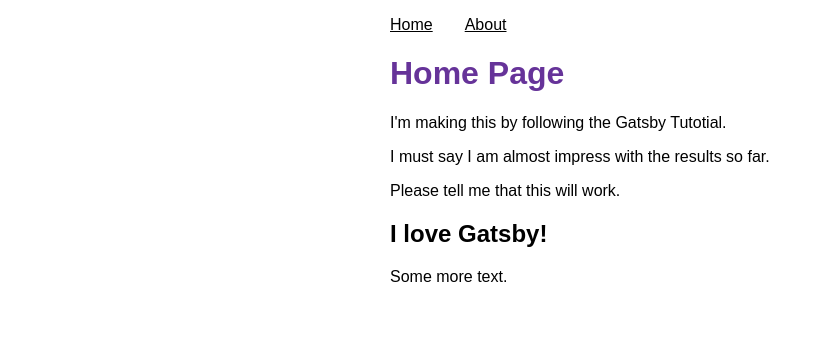
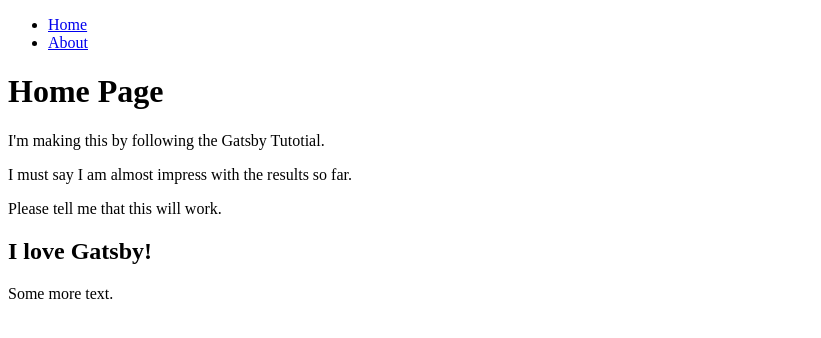
Before and after one commit to anielfeyt/my-first-gasby-site, a Gatsby site: page / in a window 1280 px wide. Shown: the whole page, without its empty margins (0-821 px from the left). Built offline with nearby package versions, Linux system fonts and the light colour scheme; Gatsby itself is replaced by a stand-in of ours.

Commit message:
Removed classes for testing

```diff
--- a/src/components/Layout.js
+++ b/src/components/Layout.js
@@ -1,28 +1,43 @@
 import * as React from 'react';
 import { Link } from 'gatsby';
-import {
-    container,
-    heading,
-    navLinks,
-    navLinkItem,
-    navLinkText
-} from './Layout.module.css';
+// import {
+//     container,
+//     heading,
+//     navLinks,
+//     navLinkItem,
+//     navLinkText
+// } from './Layout.module.css';
 
 const Layout = ({ pageTitle, children }) => {
     return (
-        <main className={container}>
+        // <main className={container}>
+        //     <title>{pageTitle}</title>
+        //     <nav>
+        //         <ul className={navLinks}>
+        //             <li className={navLinkItem}>
+        //                 <Link to="/" className={navLinkText}>Home</Link>
+        //             </li>
+        //             <li className={navLinkItem}>
+        //                 <Link to="/about" className={navLinkText}>About</Link>
+        //             </li>
+        //         </ul>
+        //     </nav>
+        //     <h1 className={heading}>{pageTitle}</h1>
+        //     {children}
+        // </main>
+        <main>
             <title>{pageTitle}</title>
             <nav>
-                <ul className={navLinks}>
-                    <li className={navLinkItem}>
-                        <Link to="/" className={navLinkText}>Home</Link>
+                <ul>
+                    <li>
+                        <Link to="/">Home</Link>
                     </li>
-                    <li className={navLinkItem}>
-                        <Link to="/about" className={navLinkText}>About</Link>
+                    <li>
+                        <Link to="/about">About</Link>
                     </li>
                 </ul>
             </nav>
-            <h1 className={heading}>{pageTitle}</h1>
+            <h1>{pageTitle}</h1>
             {children}
         </main>
     );
```
